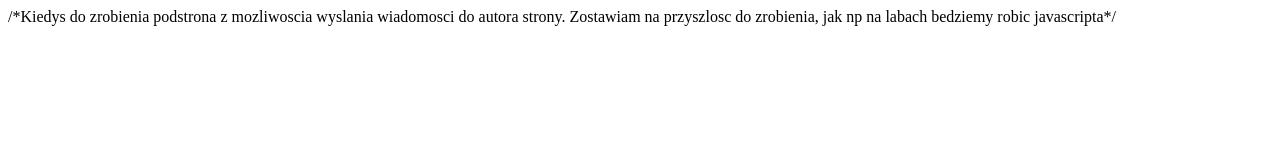
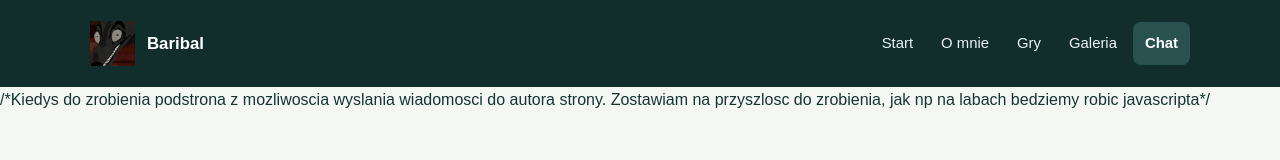
Before and after one commit to MateuszWajs07/Aplikacje-Webowe, a plain HTML site: page contact.html in a window 1280 px wide. Drawn offline with Linux system fonts and the light colour scheme.

Commit message:
Add files via upload
Update 2

```diff
--- a/contact.html
+++ b/contact.html
@@ -1,2 +1,34 @@
+<!DOCTYPE html>
+<html lang="pl">
+    <head>
+    <meta charset="UTF-8">
+    <meta name="viewport" content="width=device-width, initial-scale=1.0">
+    <meta name="description" content="Portfolio Mateusz Wajs">
+    <title>Chat | Portfolio</title>
+    <link rel="stylesheet" href="style.css">
+    <script src="script.js" defer></script>
+</head>
+
+<body>
+
+<header class="site-header">
+    <div class="container header-content">
+        <a class="brand" href="index.html">
+            <img src="assets/images/avatar.jpg" alt="Avatar gracza" class="avatar">
+            <span>Baribal</span>
+        </a>
+        <nav aria-label="Nawigacja główna">
+        <a href="index.html">Start</a>
+        <a href="article.html">O mnie</a>
+        <a href="experience.html">Gry</a>
+        <a href="gallery.html">Galeria</a>
+        <a href="contact.html" aria-current="page">Chat</a>
+        </nav>
+    </div>
+</header>
+
+
+
+
 /*Kiedys do zrobienia podstrona z mozliwoscia wyslania wiadomosci do autora strony.
 Zostawiam na przyszlosc do zrobienia, jak np na labach bedziemy robic javascripta*/
```
Also changed, not shown: article.html (+1 -1 lines), experience.html (+3 -3 lines), gallery.html (+2 -2 lines).
